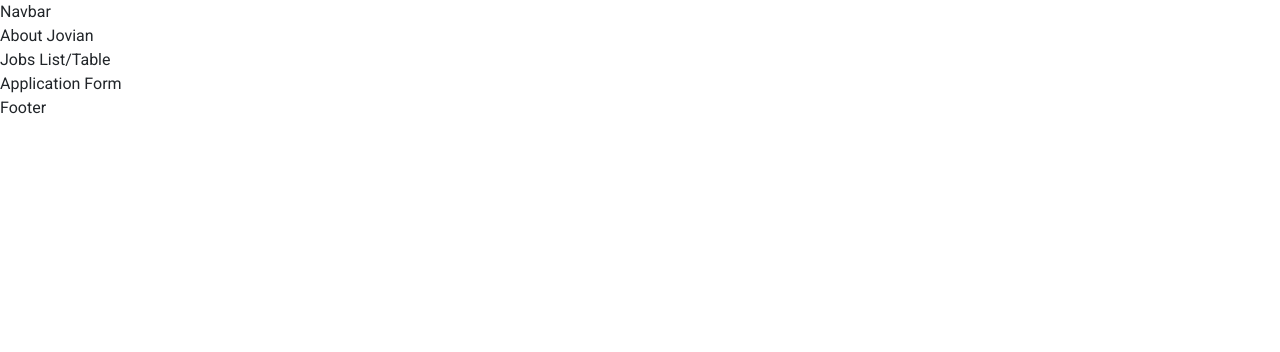
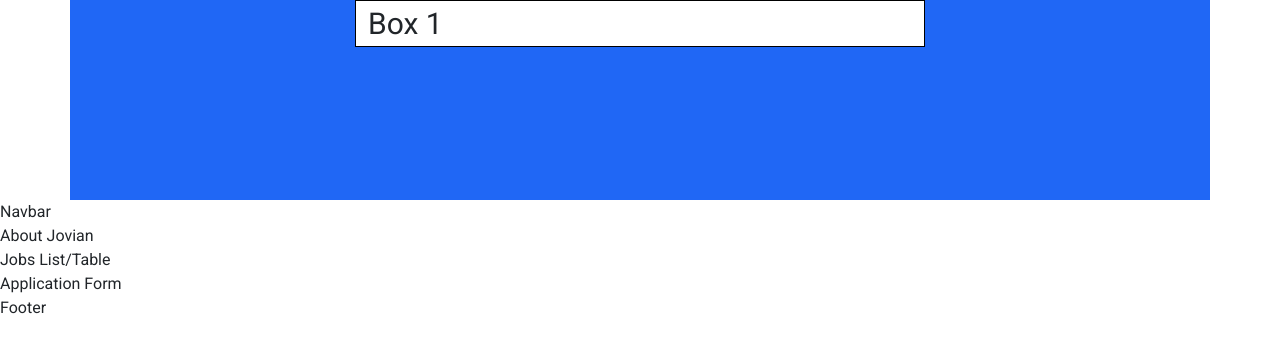
Before and after one commit to myasirabbasi147/jovian-careers-bootstrap-live, a plain HTML site: page src/index.html in a window 1280 px wide. Drawn offline with nearby package versions, Linux system fonts and the light colour scheme.

Commit message:
before gutters

```diff
--- a/src/index.html
+++ b/src/index.html
@@ -24,6 +24,15 @@
 </head>
 
 <body>
+    <div class="container-lg" style="height:200px;background:var(--bs-blue)">
+    <div class="row">
+        <div class="col-6 offset-3" style="border:1px solid black; background:white; font-size: 30px;">
+            Box 1
+        </div>
+    </div>
+    </div>
+
+
     <!--NAVBAR-->
     <div>Navbar</div>
 
```
